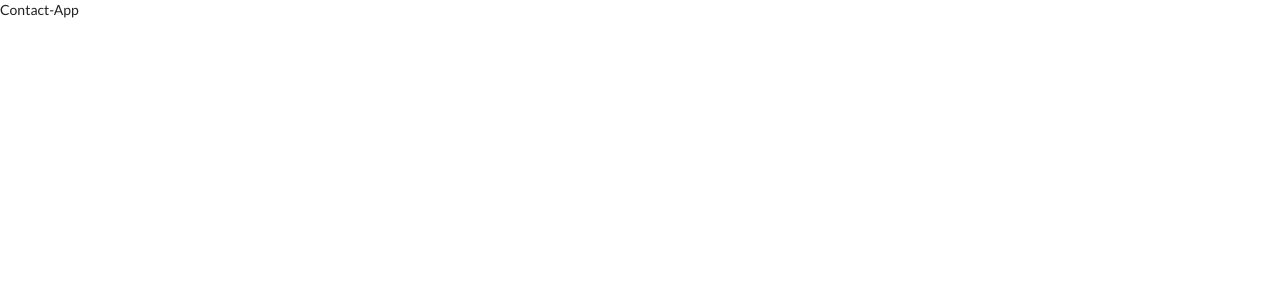
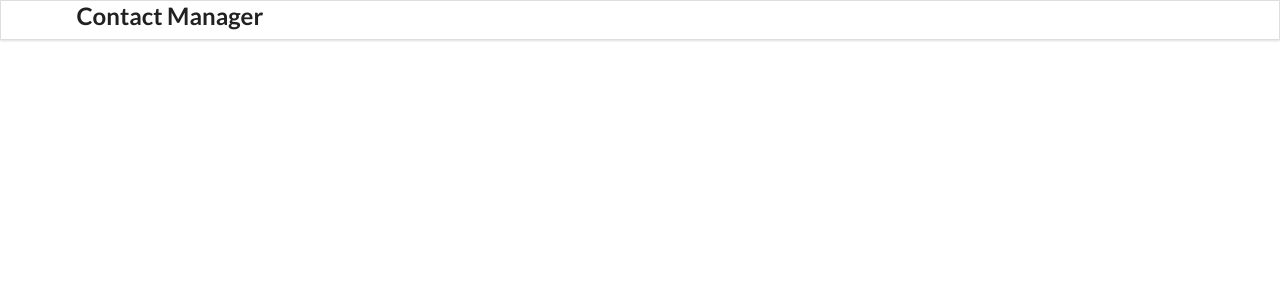
Before and after one commit to BlueSkyWhiteMoon/contact-app, a React (Create React App) app: page / in a window 1280 px wide. Shown: the top 300 px of the page. Built offline with nearby package versions, Linux system fonts and the light colour scheme.

Commit message:
created a functional component header with classes from the semantic ui

```diff
--- a/src/components/App.js
+++ b/src/components/App.js
@@ -1,7 +1,17 @@
+import React from "react";
 import "./App.css";
+import Header from "./Header";
+import AddContact from "./AddContact";
+import ContactList from "./ContactList";
 
 function App() {
-  return <div>Contact-App</div>;
+  return (
+    <div>
+      <Header />
+      {/* <AddContact />
+      <ContactList /> */}
+    </div>
+  );
 }
 
 export default App;
--- a/src/components/Header.js
+++ b/src/components/Header.js
@@ -0,0 +1,13 @@
+import React from "react";
+
+const Header = () => {
+  return (
+    <div className="ui fixed menu">
+      <div className="ui container center">
+        <h2>Contact Manager</h2>
+      </div>
+    </div>
+  );
+};
+
+export default Header;
```
